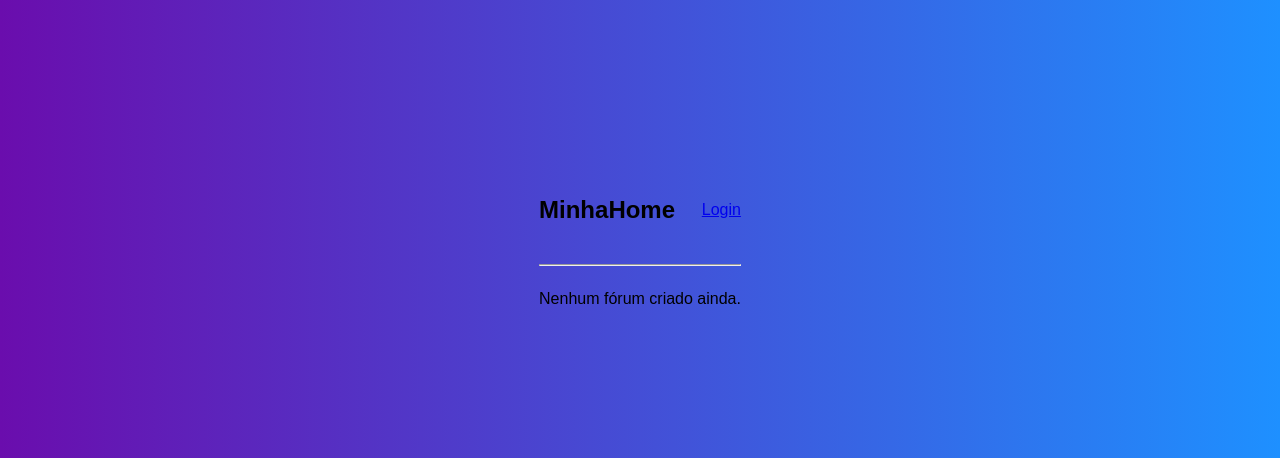
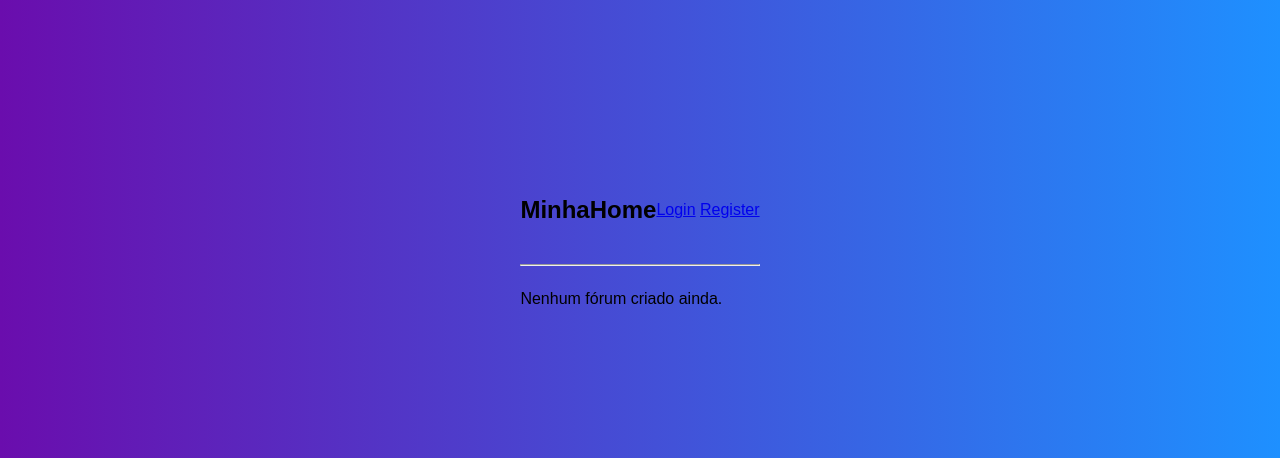
Before and after one commit to Fabiolmr/Tech4um, a Flask app: page / in a window 1280 px wide. Shown: the part 150-608 px from the top of the page. Run offline with Flask 3, Linux system fonts and the light colour scheme; some libraries are stand-ins or nearby versions.

Commit message:
Adcionei o register do lado do login

```diff
--- a/Project/templates/home.html
+++ b/Project/templates/home.html
@@ -10,6 +10,7 @@
             Olá, {{ current_user.username }} | <a href="{{ url_for('auth.logout') }}">Sair</a>
         {% else %}
             <a href="{{ url_for('auth.login') }}" class="btn">Login</a>
+            <a href="{{ url_for('auth.register') }}" class="btn">Register</a>
         {% endif %}
     </div>
 </div>
```
